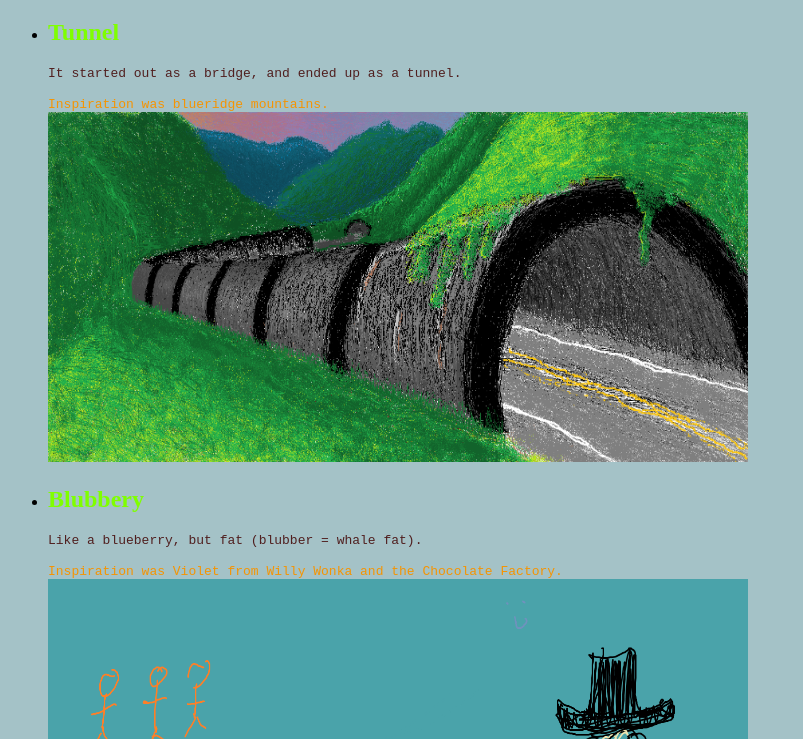
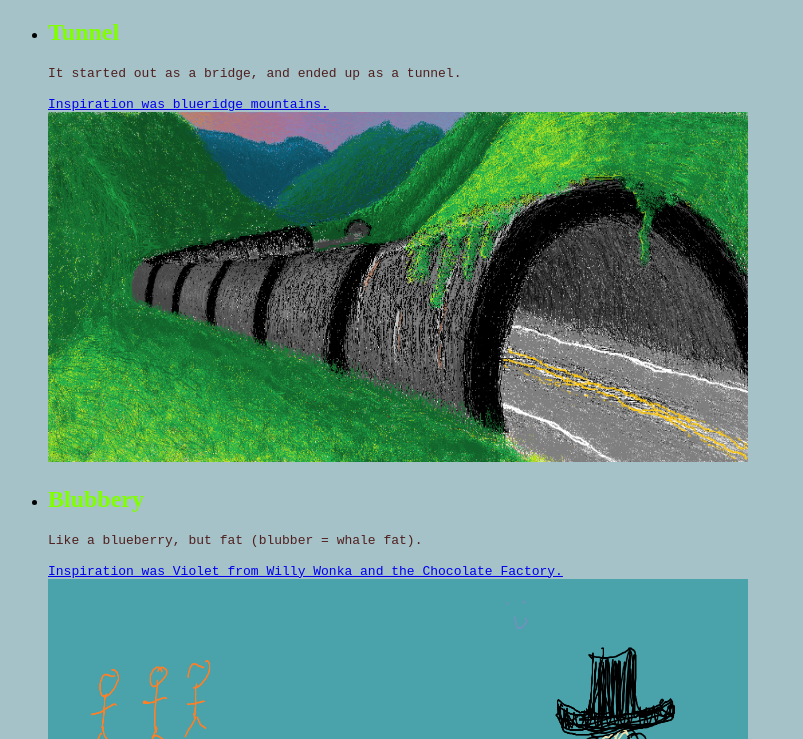
Before and after one commit to amattap/amattap.github.io, a plain HTML site: page art.html in a window 1280 px wide. Shown: the part 61-800 px from the top of the page, without its empty margins (0-803 px from the left). Drawn offline with Linux system fonts and the light colour scheme.

Commit message:
fixed links

```diff
--- a/art.html
+++ b/art.html
@@ -27,11 +27,11 @@
         <ul>
             <li><h2>Tunnel</h2></li>
             <p>It started out as a bridge, and ended up as a tunnel. <br> </p>
-            <p1 href= "https://www.blueridgeparkway.org/"> Inspiration was blueridge mountains.<br></p1>
+            <p1><a href= "https://www.blueridgeparkway.org/"> Inspiration was blueridge mountains.<br></a></p1>
             <img src="Pictures/bridge.png" alt="A tunnel." width="700" height="350">
             <li><h2>Blubbery</h2></li>
             <p>Like a blueberry, but fat (blubber = whale fat). <br> </p>
-            <p1 href= "https://www.youtube.com/watch?v=8Yqw_f26SvM"> Inspiration was Violet from Willy Wonka and the Chocolate Factory. <br></p1>
+            <p1><a href= "https://www.youtube.com/watch?v=8Yqw_f26SvM"> Inspiration was Violet from Willy Wonka and the Chocolate Factory. <br></a></p1>
             <img src="Pictures/blubbery.png" alt="A berry." width="700" height="450">
 
         </ul>
```
